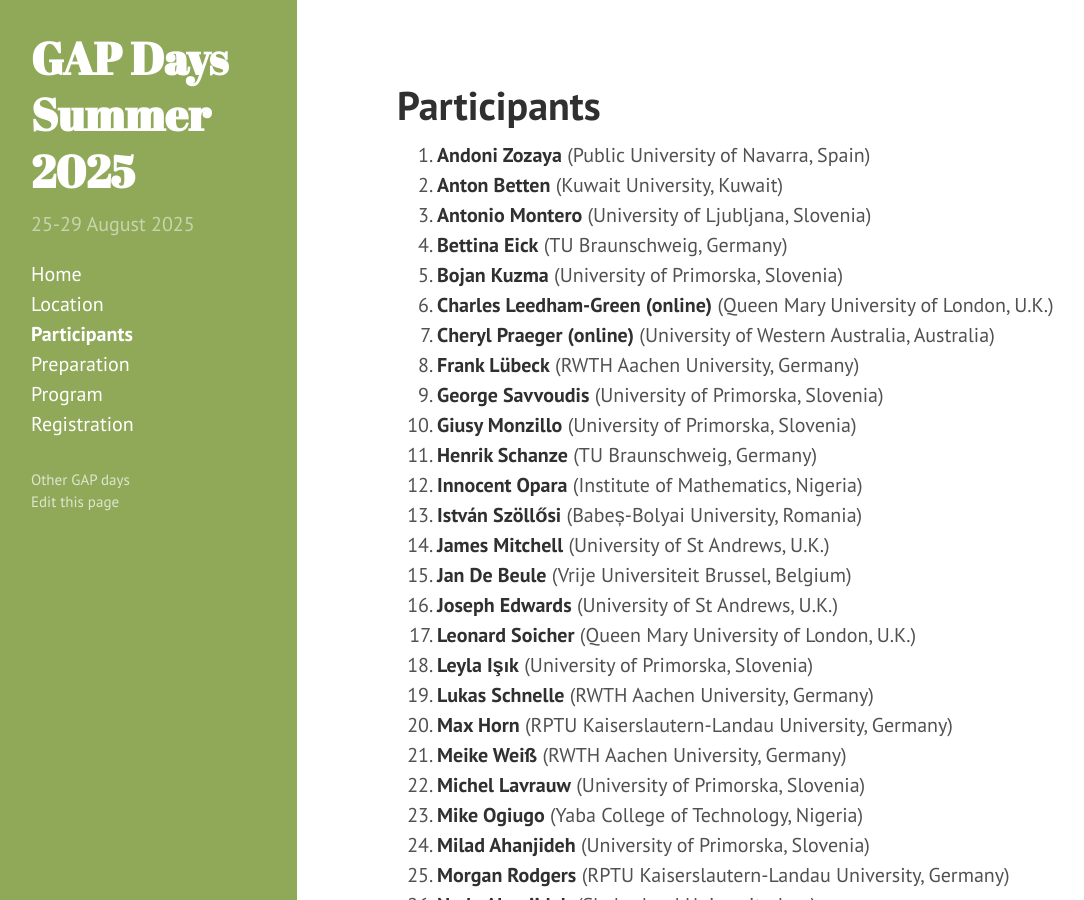
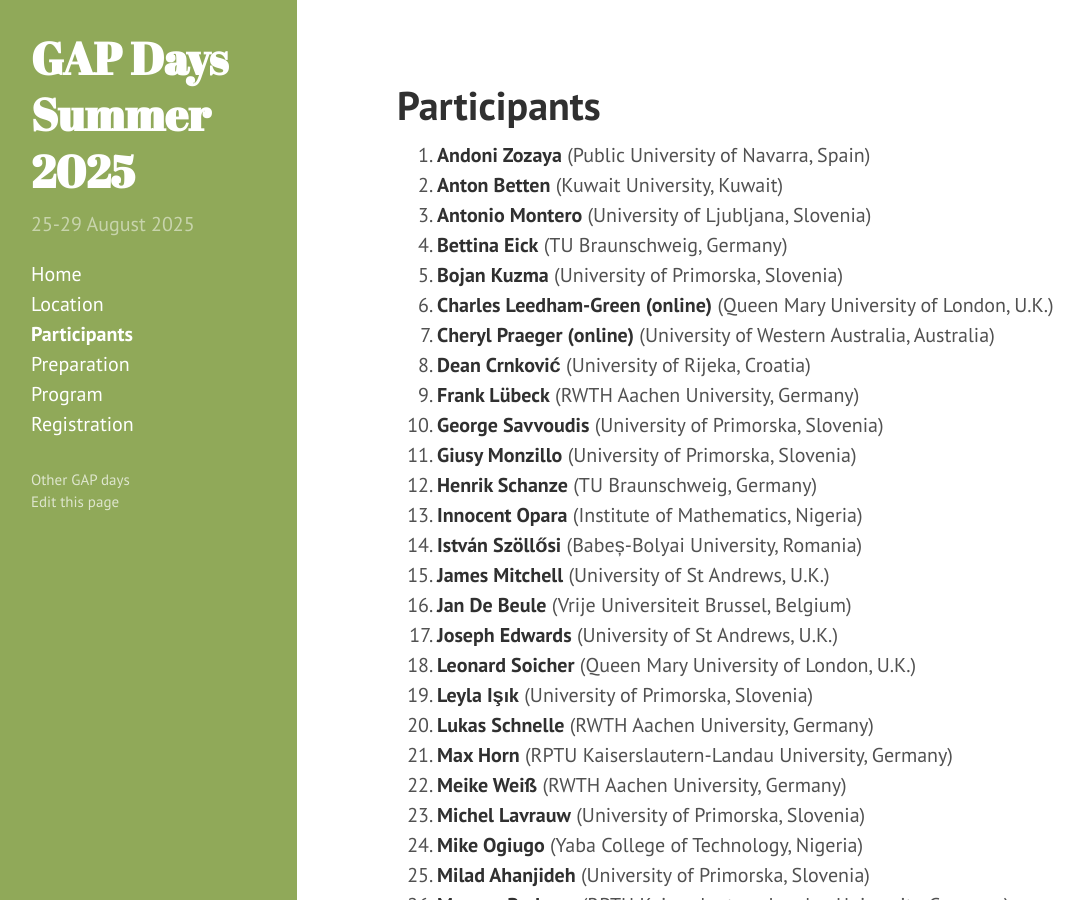
Before and after one commit to gapdays/gapdays2025-summer, a Jekyll site: the page built from participants.md, in a window 1280 px wide and 900 px high. Shown: the whole window, without its empty margins (3-1087 px from the left). Built offline with Jekyll 4.4.1, drawn with Linux system fonts in a browser that asks for light colours.

Commit message:
Update participants.md

```diff
--- a/participants.md
+++ b/participants.md
@@ -9,6 +9,7 @@ participants:
   - {name: Bojan Kuzma, affiliation: "University of Primorska, Slovenia"}
   - {name: Charles Leedham-Green (online), affiliation: "Queen Mary University of London, U.K."}
   - {name: Cheryl Praeger (online), affiliation: "University of Western Australia, Australia"}
+  - {name: Dean Crnković, affiliation: "University of Rijeka, Croatia"}
   - {name: Frank Lübeck, affiliation: "RWTH Aachen University, Germany"}
   - {name: George Savvoudis, affiliation: "University of Primorska, Slovenia"}
   - {name: Giusy Monzillo, affiliation: "University of Primorska, Slovenia"}
```
